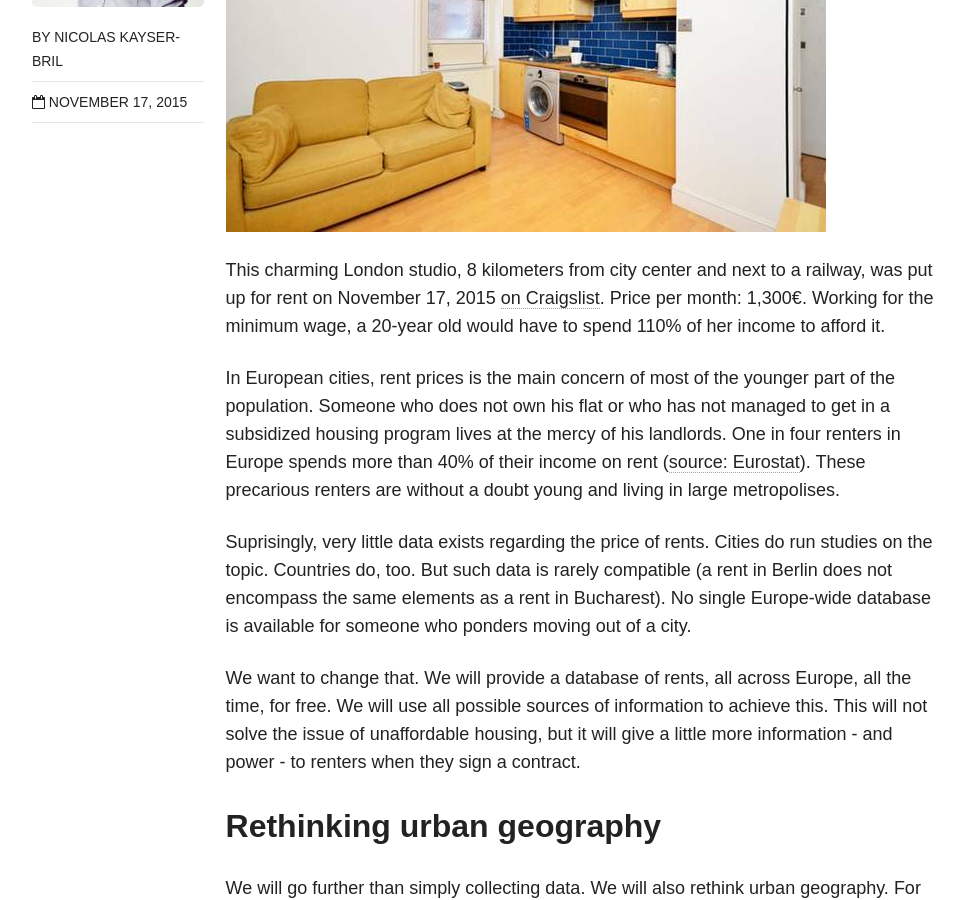
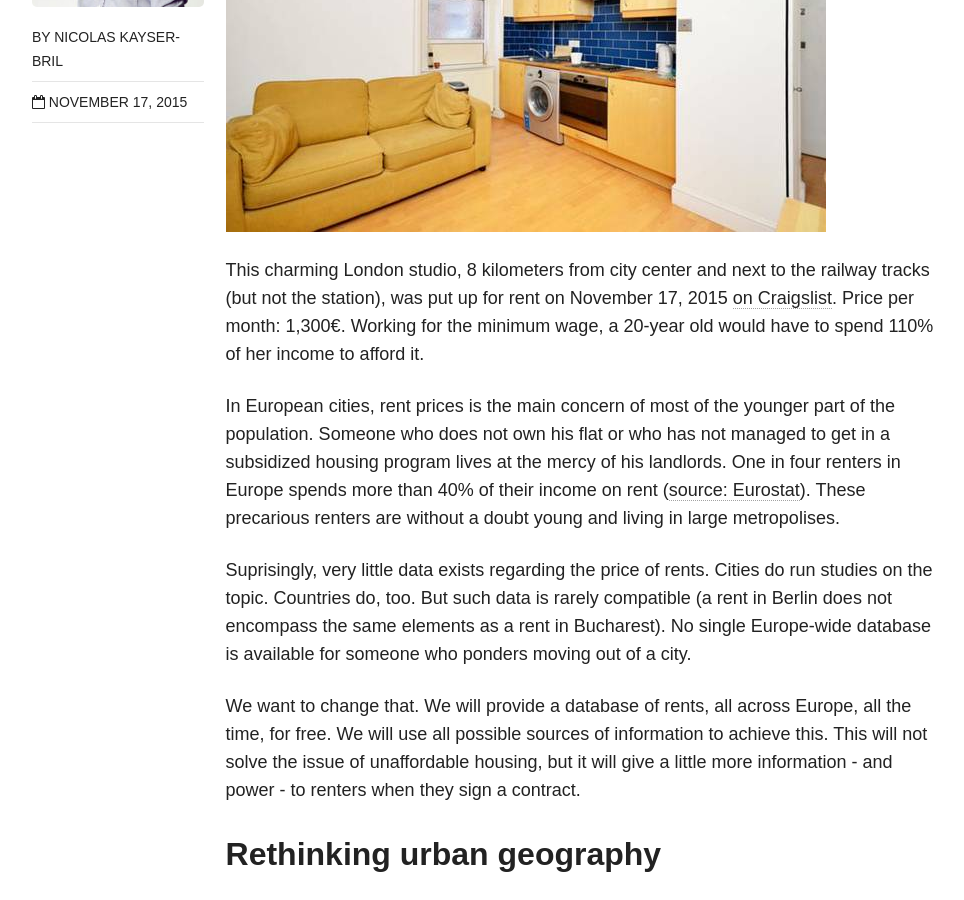
Before and after one commit to jplusplus/rentswatch-blog, a Jekyll site: the page built from _posts/2015-11-17-all-the-rents-all-the-time.md, in a window 1280 px wide and 900 px high, scrolled down 786 px. Shown: the whole window, without its empty margins (154-1118 px from the left). Built offline with Jekyll 4.4.1, drawn with Linux system fonts in a browser that asks for light colours; nearby versions of some CDN libraries.

Commit message:
added precision on position of flat

```diff
--- a/_posts/2015-11-17-all-the-rents-all-the-time.md
+++ b/_posts/2015-11-17-all-the-rents-all-the-time.md
@@ -8,7 +8,7 @@ date: 2015-11-17
 
 ![Flat in London](../images/cl-london.jpg)
 
-This charming London studio, 8 kilometers from city center and next to a railway, was put up for rent on November 17, 2015 [on Craigslist](http://london.craigslist.co.uk/apa/5301605580.html). Price per month: 1,300€. Working for the minimum wage, a 20-year old would have to spend 110% of her income to afford it.
+This charming London studio, 8 kilometers from city center and next to the railway tracks (but not the station), was put up for rent on November 17, 2015 [on Craigslist](http://london.craigslist.co.uk/apa/5301605580.html). Price per month: 1,300€. Working for the minimum wage, a 20-year old would have to spend 110% of her income to afford it.
 
 In European cities, rent prices is the main concern of most of the younger part of the population. Someone who does not own his flat or who has not managed to get in a subsidized housing program lives at the mercy of his landlords. One in four renters in Europe spends more than 40% of their income on rent ([source: Eurostat](http://ec.europa.eu/eurostat/statistics-explained/index.php/Housing_conditions#Housing_affordability)). These precarious renters are without a doubt young and living in large metropolises.
 
```
